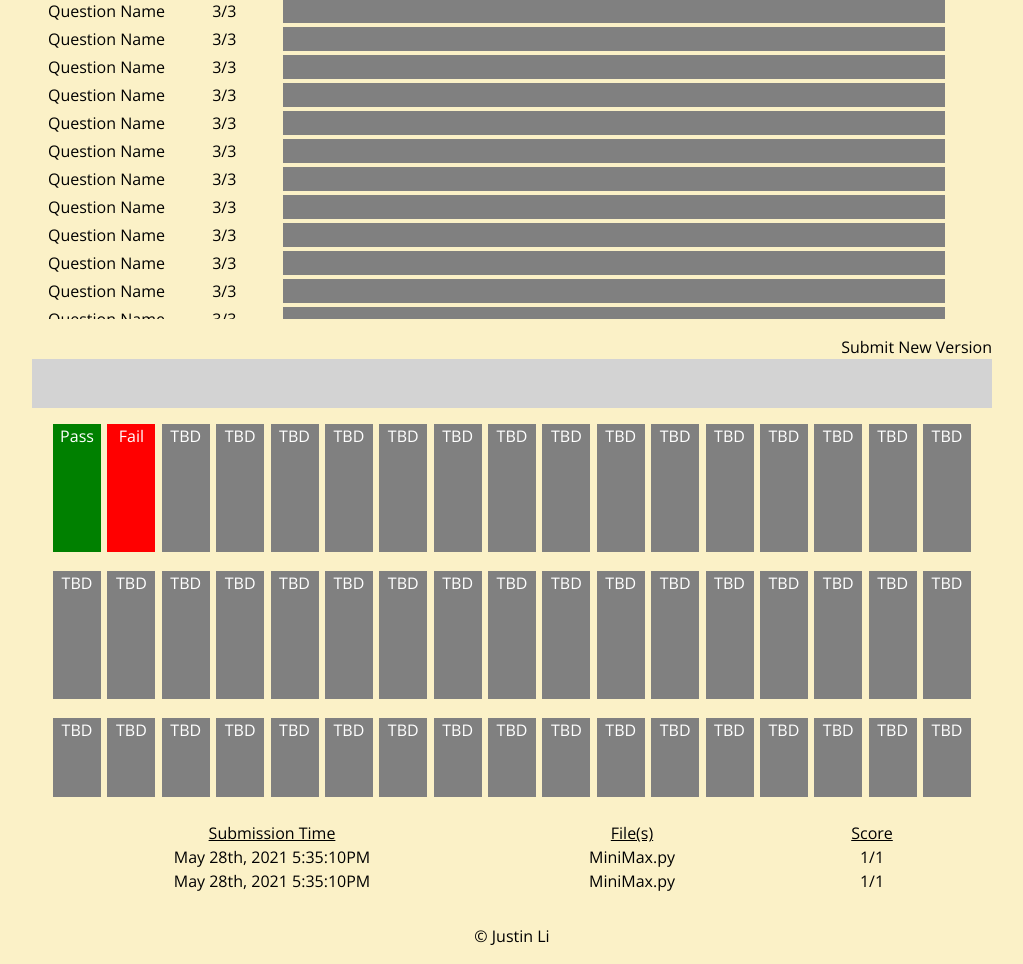
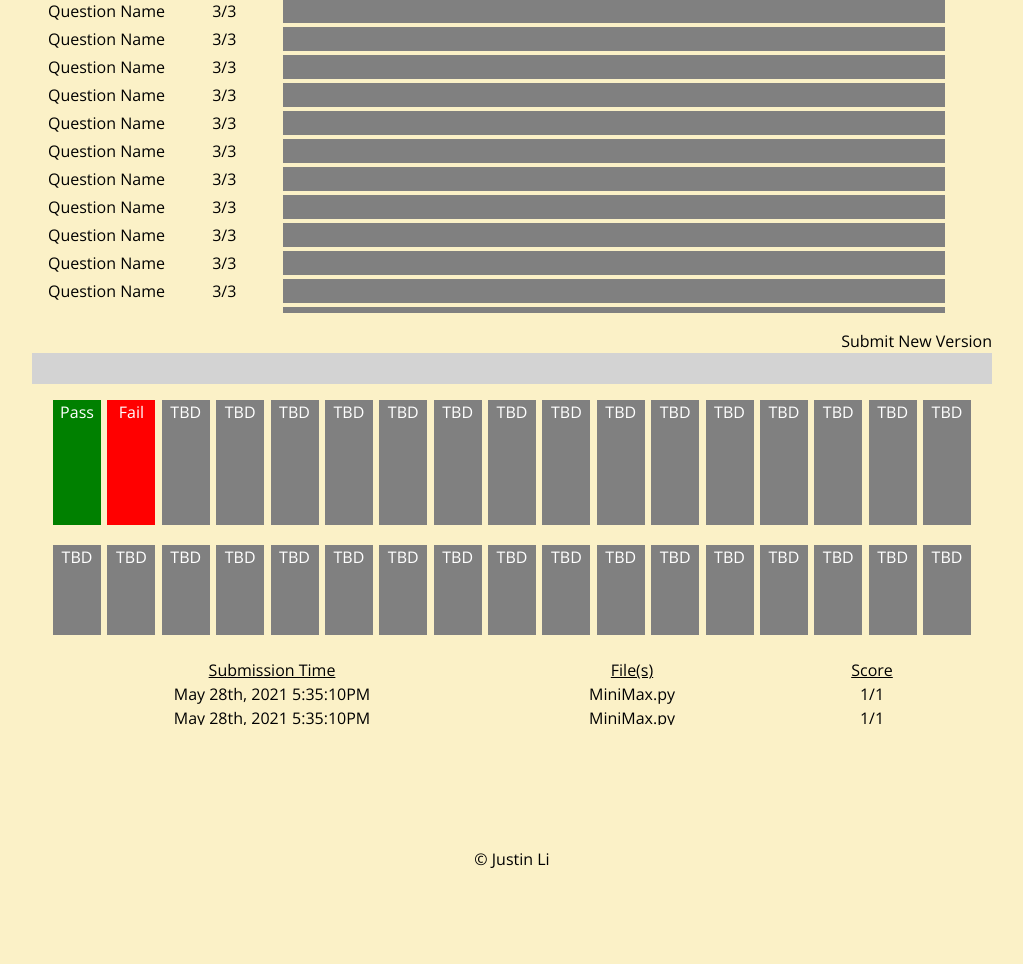
Before and after one commit to justinnhli/flask-demograder, a Python web app: template templates/assignment-student.html in a window 1280 px wide. Shown: the part 189-1153 px from the top of the page, without its empty margins (128-1151 px from the left). After the commit the page ends 1057 px from the top, so only its background shows below. Run offline with Jinja, Linux system fonts and the light colour scheme; the template is opened without the code that fills it: most values are stand-ins (such as "Sample title", 1, 10 or a date in 2020); some libraries are stand-ins or nearby versions.

Commit message:
Fixed issue with table leaking into footer

```diff
--- a/static/student-view.css
+++ b/static/student-view.css
@@ -18,7 +18,7 @@
 #question-container {
     display: flex;
     flex-direction: column;
-    height: 50%;
+    height: 35%;
     max-height: 20rem;
     overflow: auto;
 }
@@ -40,7 +40,8 @@
 #test-cases {
     margin-top: 1rem;
     width: 100%;
-    height: 50%;
+    height: 35%;
+    max-height: 20rem;
 }
 
 #submit-new-version {
@@ -69,6 +70,7 @@
     height: 10rem;
     max-height: 7.5%;
     text-align: center;
+    margin-top: 1rem;
     grid-template-columns: 1fr 0.5fr 0.5fr;
 }
 
--- a/templates/assignment-student.html
+++ b/templates/assignment-student.html
@@ -5,7 +5,7 @@
 <h2>{{course.department_code}} {{course.number}}: {{course.title}}</h2>
 <h2 style="margin-bottom: 1rem;">{{assignment.name}} (79%)</h2>
 <div id="question-container">
-    {% for i in range(20) %}
+    {% for i in range(15) %}
     <div class="question-stat">
         <span>Question Name</span>
         <span>3/3</span>
```
